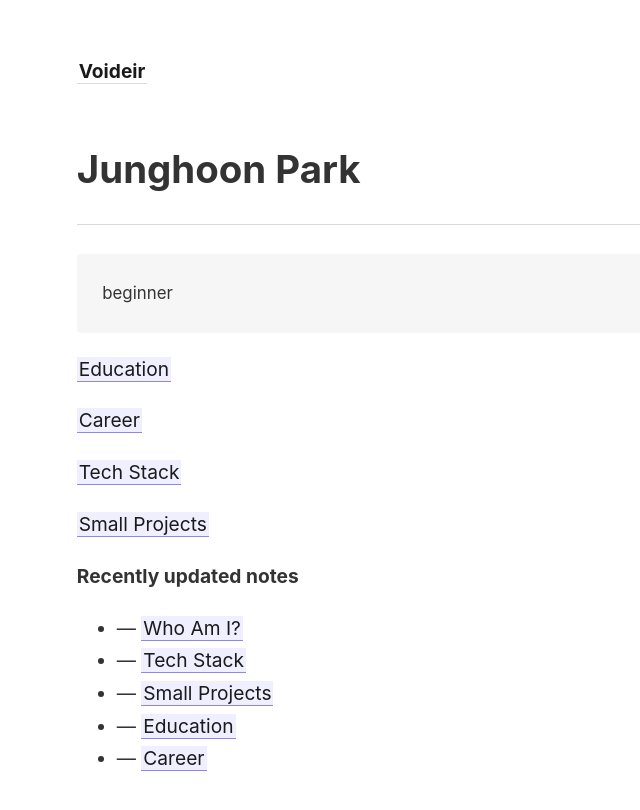
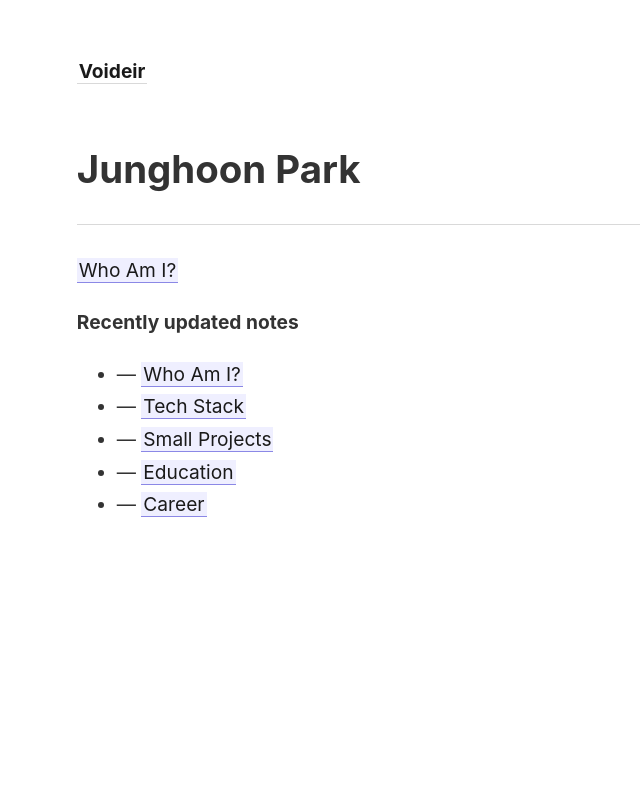
Before and after one commit to InvicTooth/intro, a Jekyll site: the page built from _pages/index.md, in a window 1280 px wide. Shown: the top 810 px of the page, without its empty margins (0-640 px from the left). Built offline with Jekyll 4.4.1, drawn with Linux system fonts in a browser that asks for light colours.

Commit message:
change index

```diff
--- a/_pages/index.md
+++ b/_pages/index.md
@@ -9,15 +9,7 @@ permalink: /
 
 ---
 
-> beginner
-
-[[education|Education]]
-
-[[career|Career]]
-
-[[tech|Tech Stack]]
-
-[[small|Small Projects]]
+[[whoami|Who Am I?]]
 
 
 <strong>Recently updated notes</strong>
```
